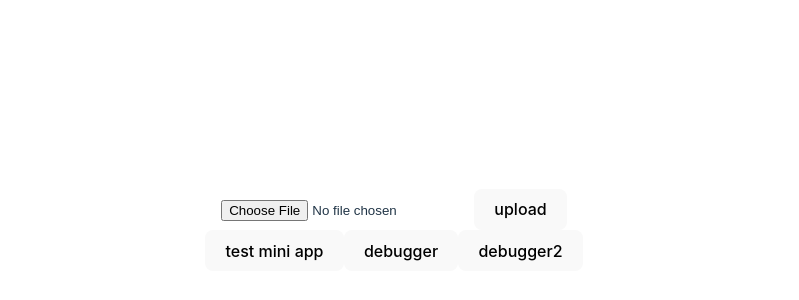
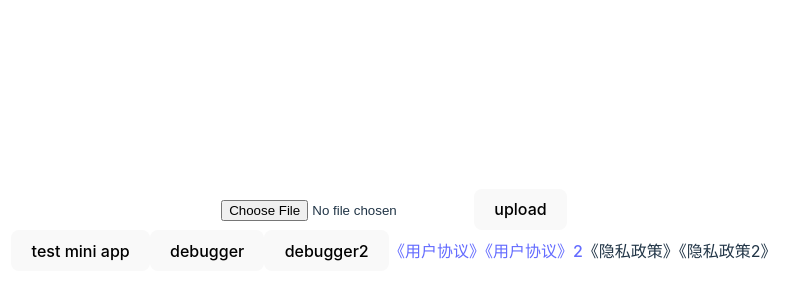
Before and after one commit to LeiJinLiang/vercel-release-x, a React (Vite) app: page / in a window 1280 px wide. Shown: the part 170-470 px from the top of the page, without its empty margins (246-1045 px from the left). Built offline with nearby package versions, Linux system fonts and the light colour scheme; no server answers.

Commit message:
test: 💍 bug

```diff
--- a/src/App.tsx
+++ b/src/App.tsx
@@ -1,12 +1,11 @@
-import { useEffect, useState } from 'react';
-import { API_HOST } from './config';
-import './App.css';
+import { useEffect, useState } from "react";
+import { API_HOST } from "./config";
+import "./App.css";
 
 declare var window: any;
 function App() {
-
   const [files, setFiles] = useState<FileList | null>(null);
-  const [jsonData, setJsonData] = useState<string>('');
+  const [jsonData, setJsonData] = useState<string>("");
 
   const onSubmit = () => {
     if (!files) {
@@ -14,52 +13,76 @@ function App() {
     }
 
     const formData = new FormData();
-    formData.append('file', files[0]);
+    formData.append("file", files[0]);
 
     fetch(`${API_HOST}/upload`, {
-      method: 'POST',
+      method: "POST",
       body: formData,
     })
-      .then(resp => resp.json())
-      .then(data => {
+      .then((resp) => resp.json())
+      .then((data) => {
         setJsonData(JSON.stringify(data, null, 2));
       });
   };
 
-
   useEffect(() => {
-    console.log('window', window.wx);
-    console.log('window.wx.miniProgram', window?.wx?.miniProgram);
+    console.log("window", window.wx);
+    console.log("window.wx.miniProgram", window?.wx?.miniProgram);
   }, []);
 
   const onTest = () => {
-    console.log('click mini');
+    console.log("click mini");
     if (window.wx && window.wx.miniProgram) {
-      console.log('window', window);
-      window.wx.miniProgram.navigateTo({ url: '/pages/index/index?needAuth=true' });
+      console.log("window", window);
+      window.wx.miniProgram.navigateTo({
+        url: "/pages/index/index?needAuth=true",
+      });
     }
   };
 
+  const onDebugger = () => {
+    window.open("https://www.baidu.com");
+  };
 
-  const onDebugger = () => {
-    window.open('https://www.baidu.com');
-  }
-
-  const onDebugger2 = () => {
-     window.location.href = 'https://www.baidu.com';
-  }
+  const onDebugger2 = (e: any) => {
+    e.preventDefault();
+    window.location.href = "https://www.baidu.com";
+  };
 
   return (
     <div className="App">
-      <input type='file' onChange={(e) => {
-        setFiles(e.target.files);
-      }} />
+      <input
+        type="file"
+        onChange={(e) => {
+          setFiles(e.target.files);
+        }}
+      />
       <button onClick={onSubmit}>upload</button>
       <br />
       <button onClick={onTest}>test mini app</button>
 
-       <button onClick={onDebugger}>debugger</button>
-         <button onClick={onDebugger2}>debugger2</button>
+      <button onClick={onDebugger}>debugger</button>
+      <button onClick={onDebugger2}>debugger2</button>
+      <a href="https://www.lilith.com/termofservice" target="_blank">
+        《用户协议》
+      </a>
+      <a href="https://www.lilith.com/termofservice">《用户协议》2</a>
+
+      <span
+        onClick={(e: any) => {
+          e.preventDefault();
+          window.location.href = "https://www.lilithgames.com/privacy";
+        }}
+      >
+        《隐私政策》
+      </span>
+      <span
+        onClick={(e: any) => {
+          window.location.href = "https://www.lilithgames.com/privacy";
+        }}
+      >
+        《隐私政策2》
+      </span>
     </div>
   );
 }
```
